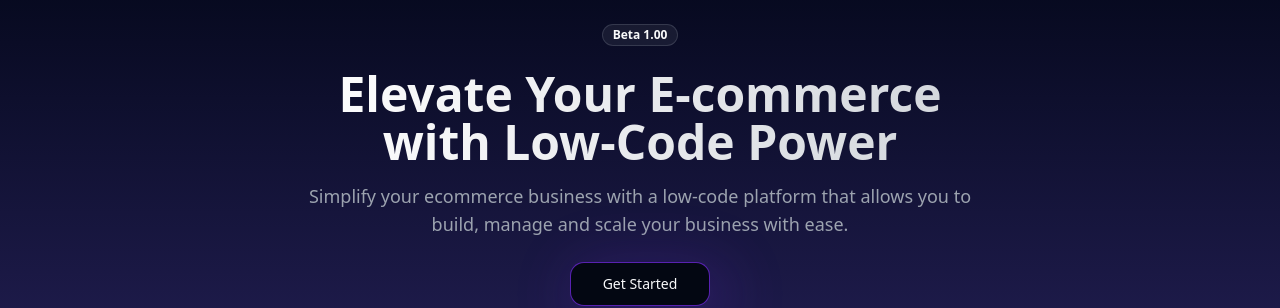
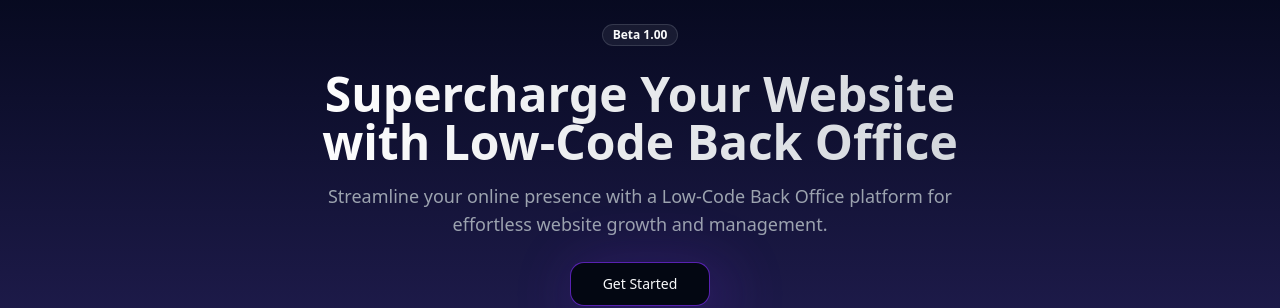
Before and after one commit to julesdo/site-supercontent, a Next.js app: page / in a window 1280 px wide. Shown: the part 120-428 px from the top of the page. Built offline with nearby package versions, Linux system fonts and the light colour scheme.

Commit message:
maj 1.14

```diff
--- a/components/section/hero.tsx
+++ b/components/section/hero.tsx
@@ -15,10 +15,10 @@ export default function HeroSection() {
             </div>
             <div className="flex flex-col md:max-w-[700px] max-w-[400px] items-center gap-4">
                 <h1 className="text-3xl text-center bg-clip-text text-transparent font-black bg-gradient-to-r from-white to-gray-300 md:text-5xl">
-                Elevate Your E-commerce with Low-Code Power
+                Supercharge Your Website with Low-Code Back Office
                 </h1>
                 <p className="text-lg text-center text-muted-foreground">
-                    Simplify your ecommerce business with a low-code platform that allows you to build, manage and scale your business with ease.
+                Streamline your online presence with a Low-Code Back Office platform for effortless website growth and management.
                 </p>
             </div>
             <div className="flex flex-col justify-center items-center gap-4 md:flex-row">
```
Also changed, not shown: 1 other file (tests, documents, lock files or other folders).
